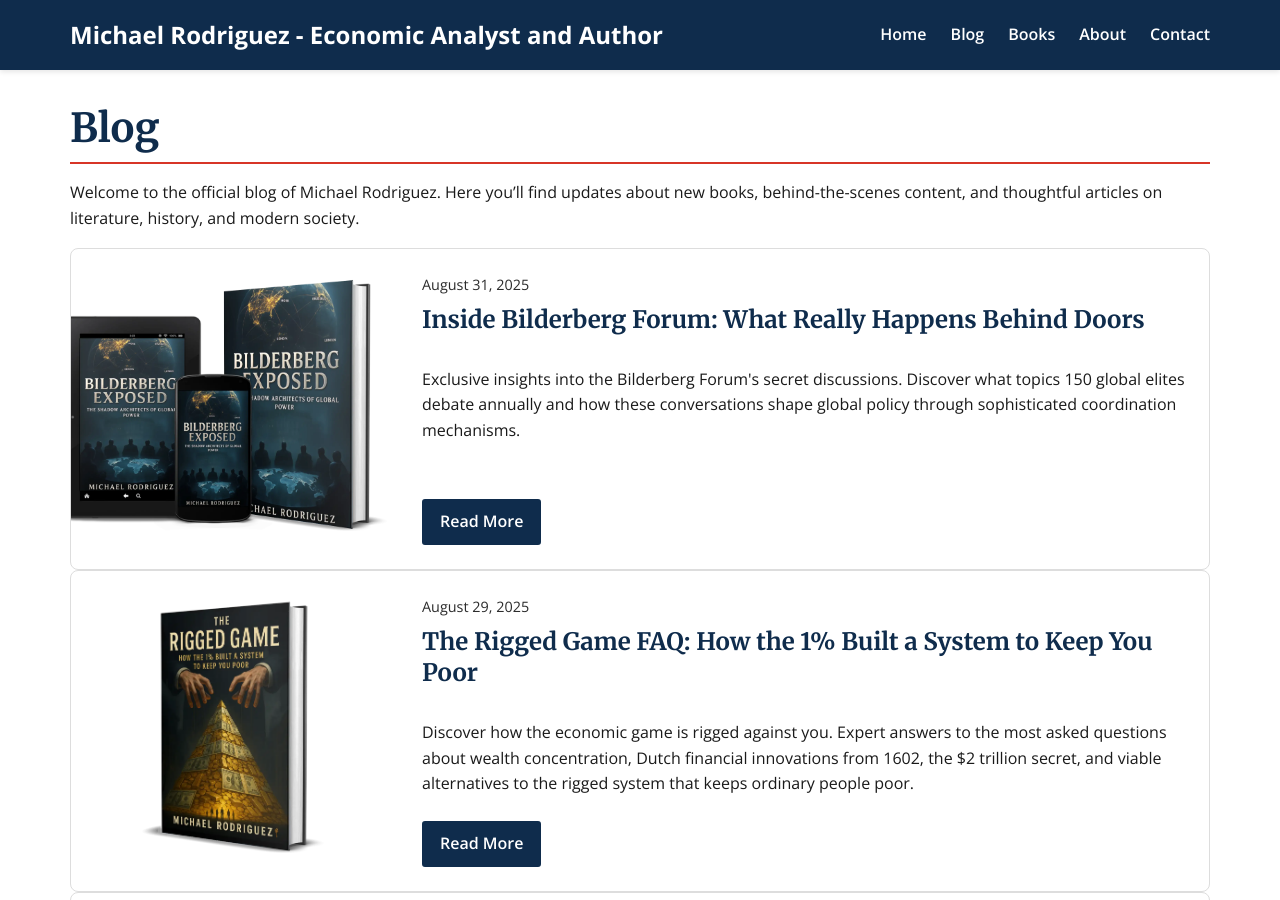
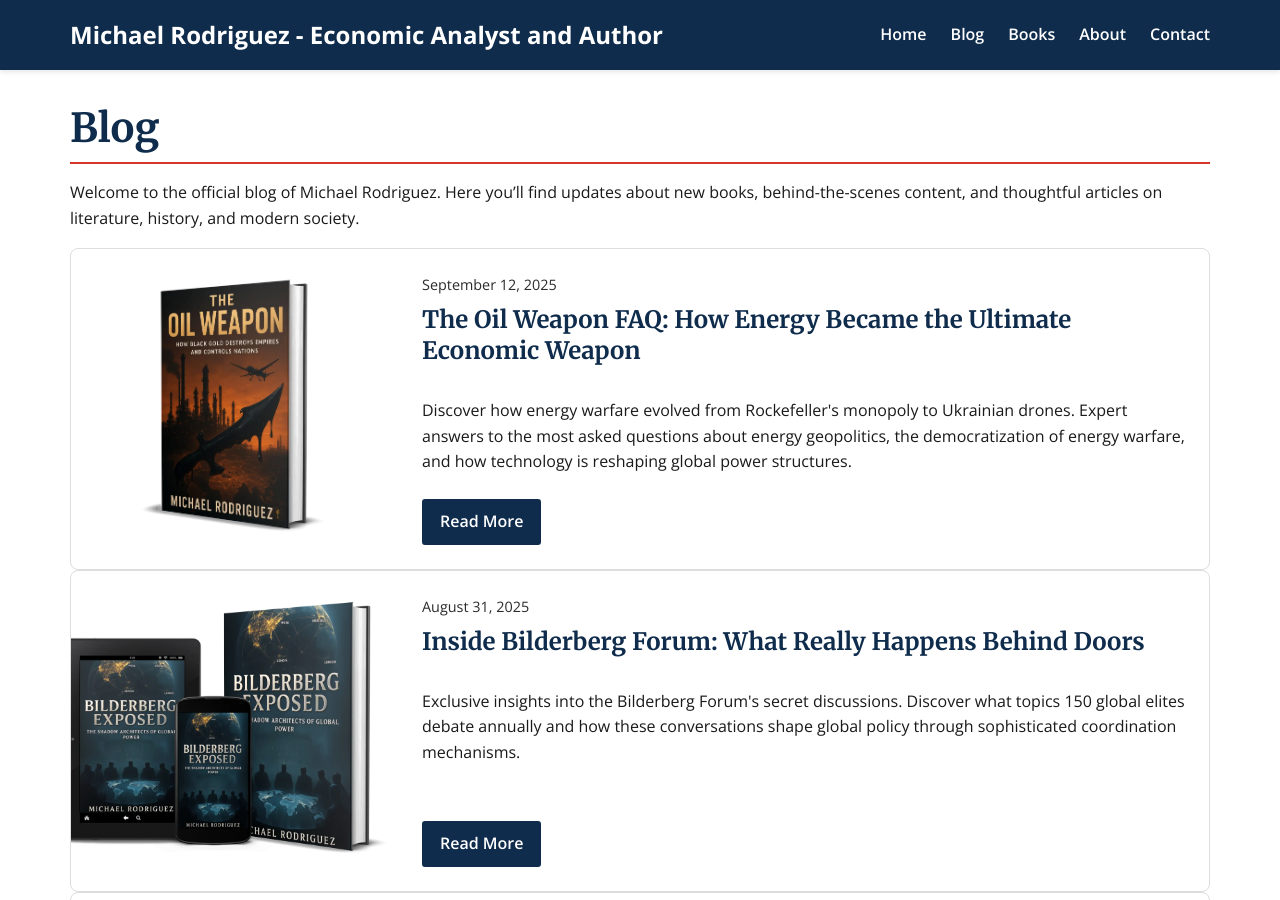
Before and after one commit to Zews123/michael-rodriguez-books, a Jekyll site: the page built from blog.md, in a window 1280 px wide and 900 px high. Built offline with Jekyll 4.4.1, drawn with Linux system fonts in a browser that asks for light colours.

Commit message:
Update blog.md

```diff
--- a/blog.md
+++ b/blog.md
@@ -138,6 +138,18 @@ Welcome to the official blog of Michael Rodriguez. Here you'll find updates abou
   }
 }
 </style>
+
+<div class="blog-card">
+    <div class="blog-card-image">
+      <img src="{{ site.baseurl }}/assets/images/social/Oil_Weapon_3D.webp" alt="The Oil Weapon FAQ">
+    </div>
+    <div class="blog-card-content">
+      <span class="blog-date">September 12, 2025</span>
+      <h2>The Oil Weapon FAQ: How Energy Became the Ultimate Economic Weapon</h2>
+      <p>Discover how energy warfare evolved from Rockefeller's monopoly to Ukrainian drones. Expert answers to the most asked questions about energy geopolitics, the democratization of energy warfare, and how technology is reshaping global power structures.</p>
+      <a href="{{ site.baseurl }}/blog/oil-weapon-faq.html" class="read-more">Read More <span class="visually-hidden">about The Oil Weapon FAQ</span></a>
+    </div>
+  </div>
 
 <div class="blog-card">
     <div class="blog-card-image">
@@ -379,6 +391,13 @@ Welcome to the official blog of Michael Rodriguez. Here you'll find updates abou
   "blogPost": [
     {
       "@type": "BlogPosting",
+      "headline": "The Oil Weapon FAQ: How Energy Became the Ultimate Economic Weapon",
+      "description": "Discover how energy warfare evolved from Rockefeller's monopoly to Ukrainian drones. Expert answers to the most asked questions about energy geopolitics.",
+      "datePublished": "2025-09-12",
+      "author": "Michael Rodriguez"
+    },
+    {
+      "@type": "BlogPosting",
       "headline": "Inside Bilderberg Forum: What Really Happens Behind Doors",
       "description": "Exclusive insights into the Bilderberg Forum's secret discussions. Discover what topics 150 global elites debate annually and how these conversations shape global policy.",
       "datePublished": "2025-08-31",
```
